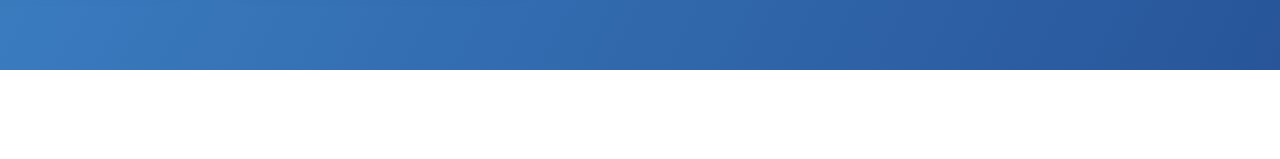
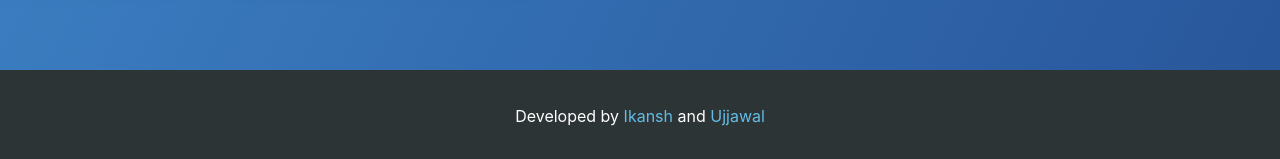
Before and after one commit to IkanshGoyal/InstaEdit, a React (Create React App) app: page / in a window 1280 px wide. Shown: the part 2401-2560 px from the top of the page. Before the commit the page ends 2471 px from the top, so only its background shows below. Built offline with nearby package versions, Linux system fonts and the light colour scheme.

Commit message:
final bug fix

```diff
--- a/src/components/HomePage.css
+++ b/src/components/HomePage.css
@@ -13,6 +13,23 @@ body {
   justify-content: center;
   position: relative;
   overflow: hidden;
+}
+
+.footer {
+  background-color: #2d3436;
+  padding: 20px 0;
+  color: white;
+  text-align: center;
+  font-size: 1rem;
+}
+
+.footer a {
+  color: #63bce5;
+  text-decoration: none;
+}
+
+.footer a:hover {
+  text-decoration: underline;
 }
 
 .hero-image {
--- a/src/components/HomePage.js
+++ b/src/components/HomePage.js
@@ -108,6 +108,9 @@ const HomePage = () => {
       <button className="try-editor-btn" onClick={handleTryEditor}>
         Try Editor Now
       </button>
+      <footer className="footer">
+        <p>Developed by <a href="https://www.linkedin.com/in/ikanshgoyal/" target="_blank" rel="noopener noreferrer">Ikansh</a> and <a href="https://www.linkedin.com/in/ujjawal/" target="_blank" rel="noopener noreferrer">Ujjawal</a></p>
+      </footer>
     </div>
   );
 };
--- a/src/components/ImageEditor.js
+++ b/src/components/ImageEditor.js
@@ -77,48 +77,67 @@ const ImageEditor = () => {
     };
 
     try {
+      // Convert the file to a Base64-encoded string
       const base64Image = await encodeImageToBase64(file);
 
+      // Load environment variables
       const region = process.env.REACT_APP_AWS_REGION;
       const endpoint = process.env.REACT_APP_SAGEMAKER_ENDPOINT;
       const accessKeyId = process.env.REACT_APP_AWS_ACCESS_KEY_ID;
       const secretAccessKey = process.env.REACT_APP_AWS_SECRET_ACCESS_KEY;
-	  const service = "sagemaker";
+      console.log(endpoint);
+
 
       const payload = {
-		file: base64Image,
+        image: base64Image,
       };
 
+      // Parse the endpoint URL to construct the request options
+      const endpointUrl = new URL(endpoint);
+      console.log(`endpointUrl: ${endpointUrl}`);
+
       const options = {
-		host: endpoint.replace("https://", "").replace("/invocations", ""),
+        host: endpointUrl.host,
         method: "POST",
-		path: "/invocations",
+        path: endpointUrl.pathname,
         headers: {
           "Content-Type": "application/json",
         },
         body: JSON.stringify(payload),
       };
 
+      // Sign the request using aws4
       const signedRequest = aws4.sign(options, {
         accessKeyId,
         secretAccessKey,
       });
 
-	  const response = await fetch(`https://${signedRequest.host}${signedRequest.path}`, {
+      // Make the API call to the SageMaker endpoint
+      const response = await fetch(
+        `https://${signedRequest.host}${signedRequest.path}`,
+        {
           method: signedRequest.method,
           headers: signedRequest.headers,
           body: signedRequest.body,
-	  });
+        }
+      );
 
+      // console.log(`Response: ${response.ok}`);
+
+
+      // Check for errors in the response
       if (!response.ok) {
-		throw new Error("Failed to process image");
+        const errorDetails = await response.text();
+        throw new Error(`Failed to process image: ${errorDetails}`);
       }
 
+      // Parse the response and update the state
       const data = await response.json();
+      // console.log(data);
 
-	  setMaskArray(data.mask_array);
+      setMaskArray(data);
     } catch (error) {
-	  console.error("Error:", error);
+      console.error("Error invoking SageMaker endpoint:", error);
     }
   };
 
```
Lines whose indentation alone changed are shown as unchanged.
